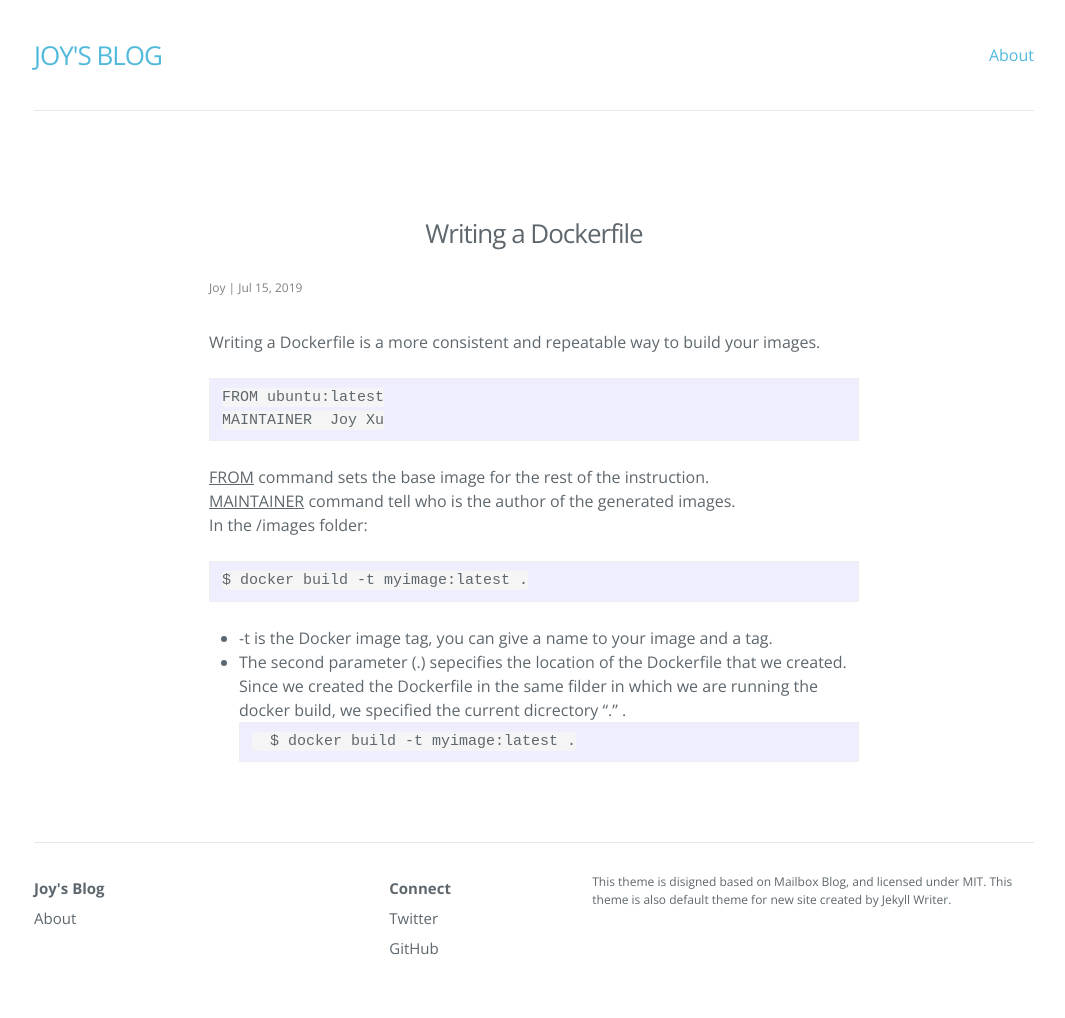
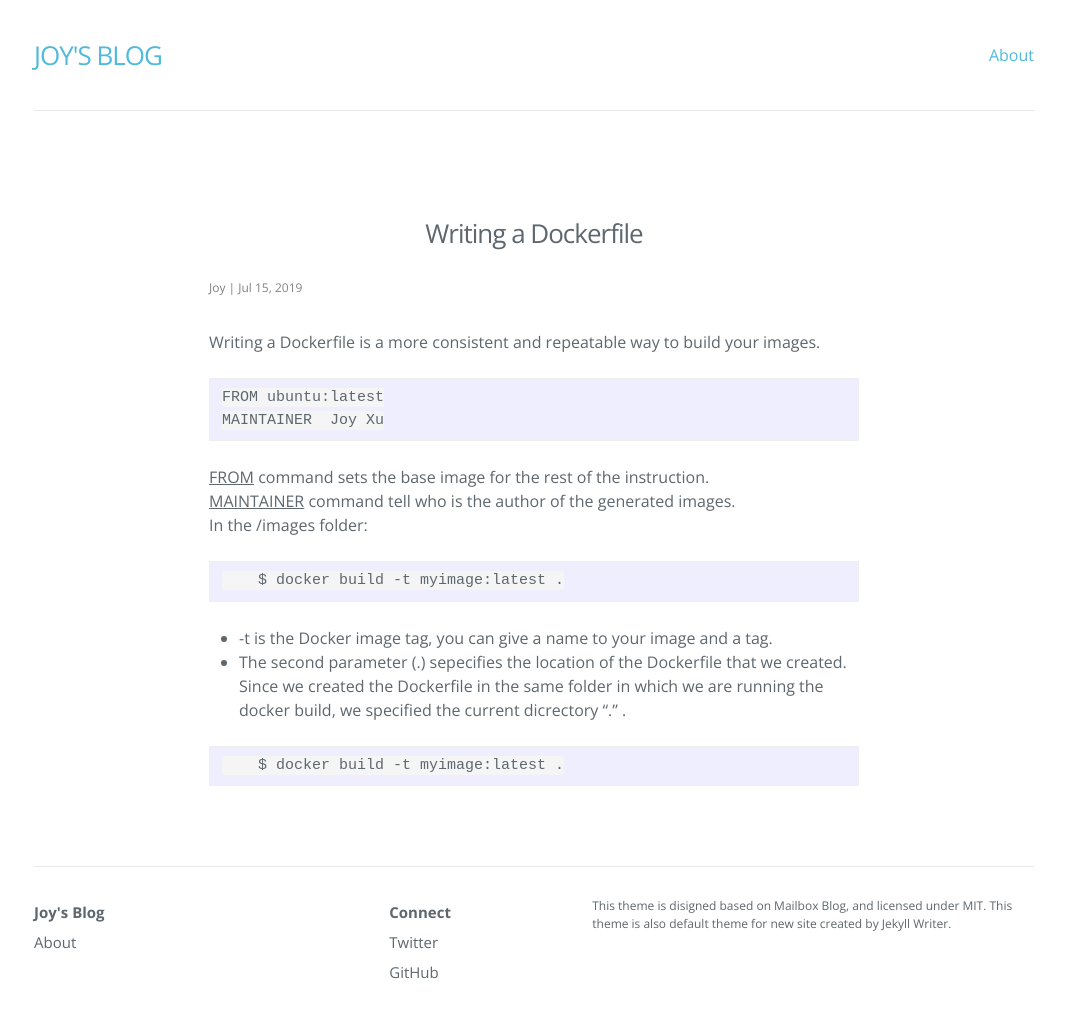
Before and after one commit to joystitch/joystitch.github.io, a Jekyll site: the page built from _posts/2019-07-15-Writing a Dockerfile.md, in a window 1280 px wide and 1055 px high. Shown: the top 1018 px of the window, without its empty margins (106-1171 px from the left). Built offline with Jekyll 4.4.1, drawn with Linux system fonts in a browser that asks for light colours; nearby versions of some CDN libraries.

Commit message:
Update Writing a Dockerfile

````diff
--- a/_posts/2019-07-15-Writing a Dockerfile.md
+++ b/_posts/2019-07-15-Writing a Dockerfile.md
@@ -13,11 +13,13 @@ Writing a Dockerfile is a more consistent and repeatable way to build your image
 <u>FROM</u> command sets the base image for the rest of the instruction.
 <u>MAINTAINER</u> command tell who is the author of the generated images.
 In the /images folder:
-
-    $ docker build -t myimage:latest .
-
-* -t is the Docker image tag, you can give a name to your image and a tag.
-* The second parameter (.) sepecifies the location of the Dockerfile that we created. Since we created the Dockerfile in the same filder in which we are running the docker build, we specified the current dicrectory "." .
 ```
     $ docker build -t myimage:latest .
 ```
+* -t is the Docker image tag, you can give a name to your image and a tag.
+* The second parameter (.) sepecifies the location of the Dockerfile that we created. Since we created the Dockerfile in the same folder in which we are running the docker build, we specified the current dicrectory "." .
+
+
+```
+    $ docker build -t myimage:latest .
+```
````
